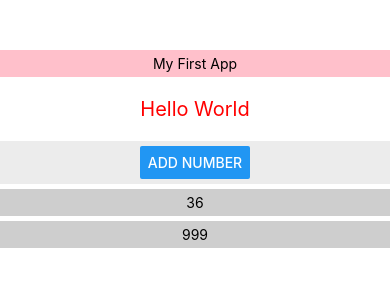
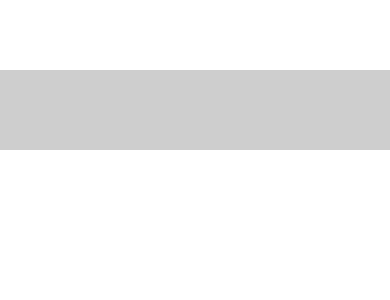
Before and after one commit to yunos0502/react_native_app, a React Native app: screen / in a window 390 px wide. Shown: the top 300 px of the page. Built offline with nearby package versions, Linux system fonts and the light colour scheme.

Commit message:
0114 add scroll & input

```diff
--- a/App.js
+++ b/App.js
@@ -1,17 +1,19 @@
 /**
  * Sample React Native App
  * https://github.com/facebook/react-native
+ * https://reactnative.dev/docs/scrollview
  *
  * @format
  * @flow
  */
 
 import React, {Component} from 'react';
-import {View, Text, StyleSheet} from 'react-native';
+import {View, Text, StyleSheet, ScrollView} from 'react-native';
 
 import Header from './src/header';
 import Generator from './src/generator';
 import NumList from './src/numlist';
+import Input from './src/input';
 
 class App extends Component {
   state = {
@@ -41,7 +43,7 @@
   render() {
     return (
       <View style={styles.mainView}>
-        <Header name={this.state.appName} />
+        {/* <Header name={this.state.appName} />
         <View>
           <Text
             style={styles.mainText}
@@ -50,7 +52,18 @@
           </Text>
         </View>
         <Generator add={this.onAddRandomNum} />
-        <NumList num={this.state.random} delete={this.onNumDelete} />
+        <ScrollView
+          style={{width: '100%'}}
+          // onMomentumScrollBegin={() => alert('begin')} // Called when the momentum scroll starts
+          // onMomentumScrollEnd={() => alert('end')} // Called when the momentum scroll ends
+          // onScroll={() => alert('scrolling')} // Fires at most once per frame during scrolling.
+          // onContentSizeChange={(width, height) => alert(height)} // Called when scrollable content view of the ScrollView changes.
+          bounces={true} // The end of the content if the content is larger then the scroll view along the axis of the scroll direction.
+        >
+          <NumList num={this.state.random} delete={this.onNumDelete} />
+        </ScrollView> */}
+
+        <Input />
       </View>
     );
   }
--- /dev/null
+++ b/src/input.js
@@ -0,0 +1,54 @@
+/**
+ * Sample React Native App
+ * https://github.com/facebook/react-native
+ * https://reactnative.dev/docs/textinput
+ *
+ * @format
+ * @flow
+ */
+
+import React, {Component} from 'react';
+import {View, Text, StyleSheet, TextInput} from 'react-native';
+
+class Input extends Component {
+  state = {
+    myTextInput: '',
+  };
+
+  onChangeInput = (event) => {
+    this.setState({
+      myTextInput: event,
+    });
+  };
+
+  render() {
+    return (
+      <View style={styles.mainView}>
+        <TextInput
+          value={this.state.myTextInput}
+          style={styles.input}
+          onChangeText={this.onChangeInput}
+          multiline={true} // 개행
+          maxLength={100} // 최대 입력 글자 갯수
+          autoCapitalize={'none'} // 대문자 자동 수정
+          editable={false} // disabled
+        />
+      </View>
+    );
+  }
+}
+
+const styles = StyleSheet.create({
+  mainView: {
+    width: '100%',
+  },
+  input: {
+    width: '100%',
+    backgroundColor: '#cecece',
+    marginTop: 20,
+    fontSize: 25,
+    padding: 10,
+  },
+});
+
+export default Input;
```
